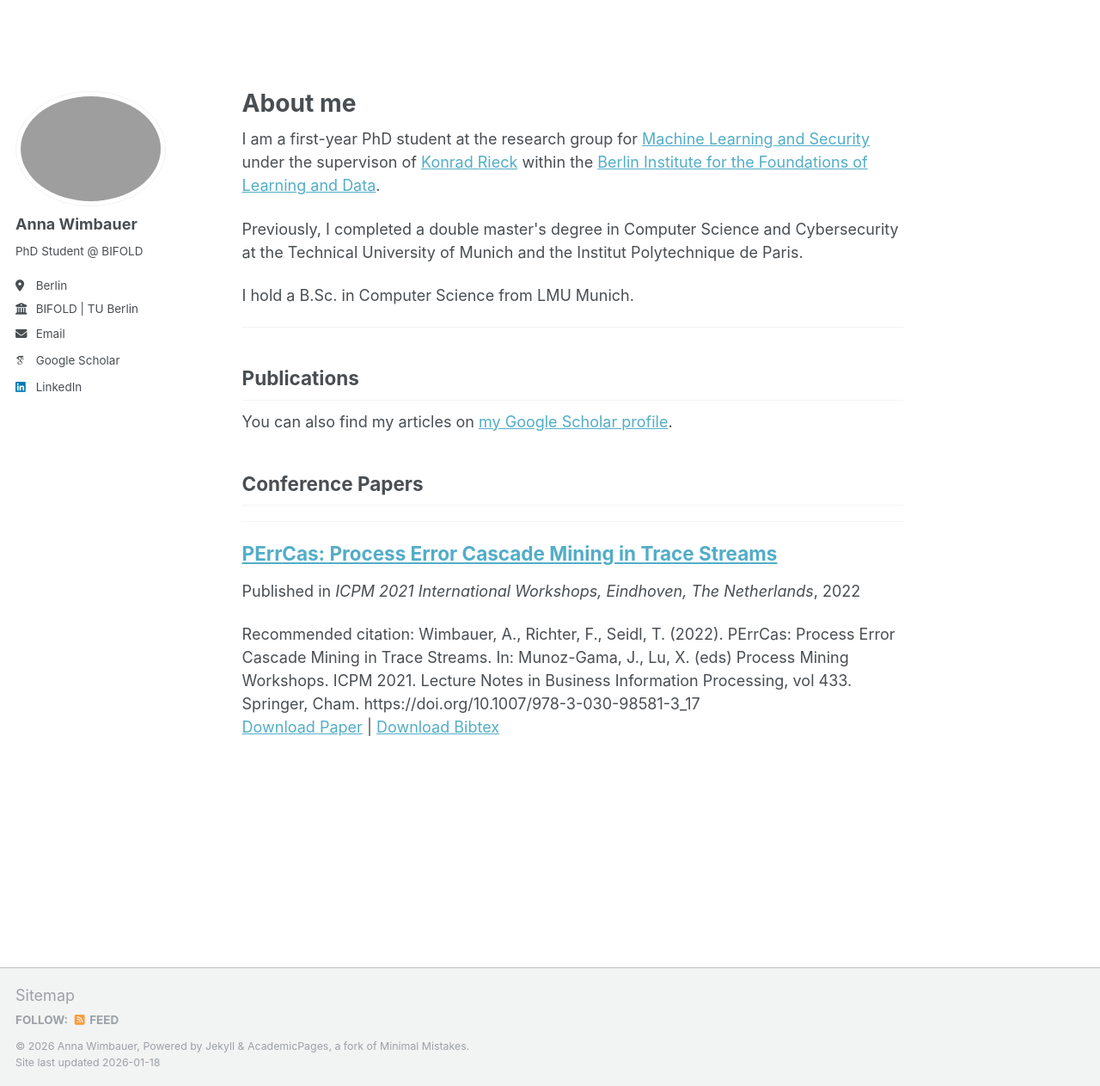
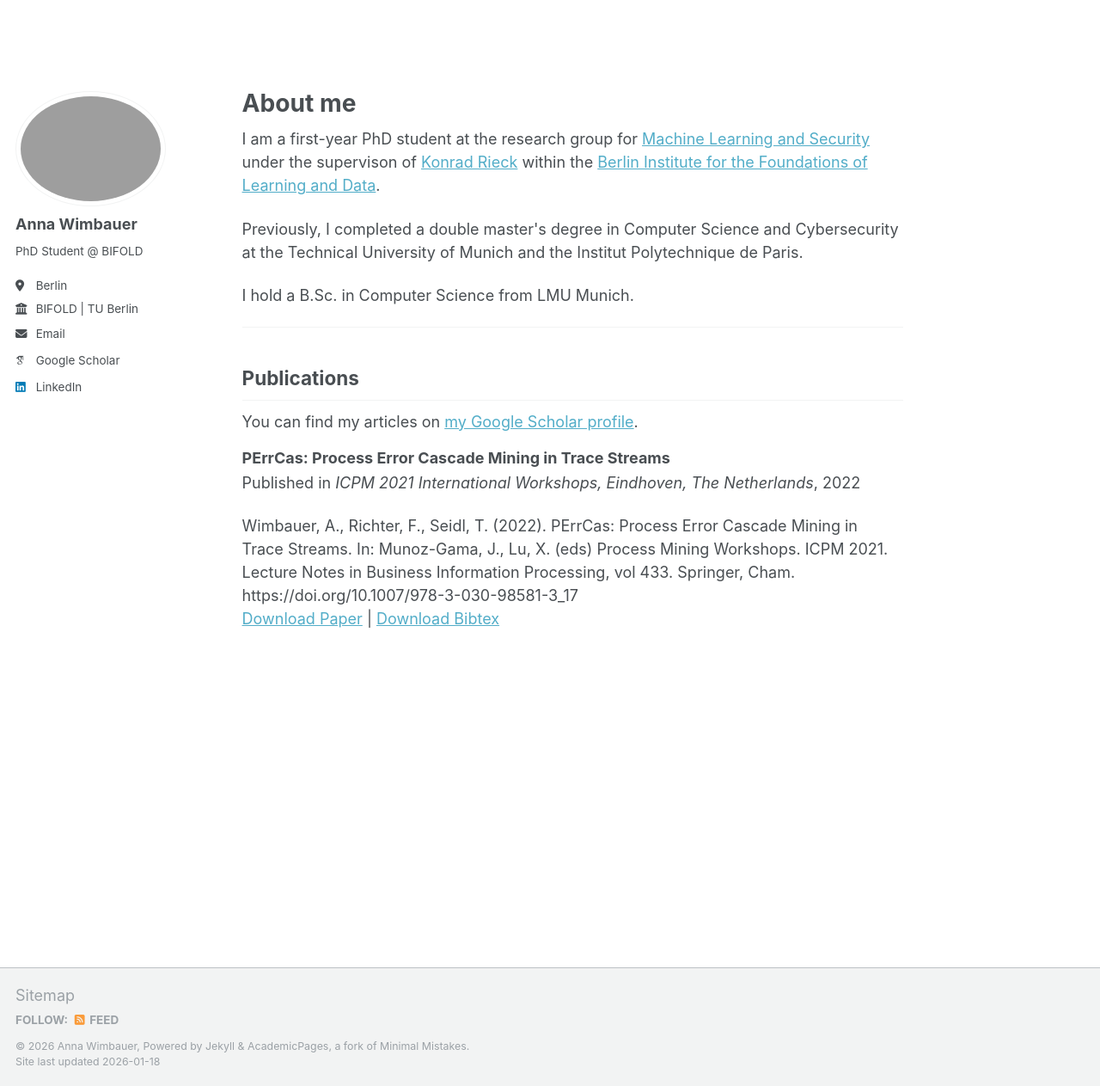
Before and after one commit to annawimbauer/annawimbauer.github.io, a Jekyll site: the page built from _pages/about.html, in a window 1280 px wide and 1263 px high. Shown: the whole window at 86% size. Built offline with Jekyll 4.4.1, drawn with Linux system fonts in a browser that asks for light colours; some web fonts are replaced; a script that is not in the unit is left out.

Commit message:
make publications display nicer

```diff
--- a/_includes/archive-single.html
+++ b/_includes/archive-single.html
@@ -26,6 +26,9 @@
       </div>
     {% endif %}
 
+    {% if post.collection == 'publications' %}
+      <h3 class="archive__item-title" itemprop="headline">{{ title }}</h3>
+    {% else %}
       <h2 class="archive__item-title" itemprop="headline">
         {% if post.link %}
           <a href="{{ post.link }}">{{ title }}</a> <a href="{{ base_path }}{{ post.url }}" rel="permalink"><i class="fa fa-link" aria-hidden="true" title="permalink"></i><span class="sr-only">Permalink</span></a>
@@ -33,6 +36,7 @@
           <a href="{{ base_path }}{{ post.url }}" rel="permalink">{{ title }}</a>
         {% endif %}
       </h2>
+    {% endif %}
 
     {% if post.read_time %}
       <p class="page__meta"><i class="fa fa-clock" aria-hidden="true"></i> {% include read-time.html %}</p>
@@ -55,21 +59,21 @@
     {% endunless %}
 
     {% if post.citation and post.paperurl and post.slidesurl and post.bibtexurl %}
-      <p>Recommended citation: {{ post.citation }}<br /><a href="{{ post.paperurl }}">Download Paper</a> | <a href="{{ post.slidesurl }}">Download Slides</a> | <a href="{{ post.bibtexurl }}">Download Bibtex</a></p>
+      <p>{{ post.citation }}<br /><a href="{{ post.paperurl }}">Download Paper</a> | <a href="{{ post.slidesurl }}">Download Slides</a> | <a href="{{ post.bibtexurl }}">Download Bibtex</a></p>
     {% elsif post.citation and post.paperurl and post.slidesurl %}
-      <p>Recommended citation: {{ post.citation }}<br /><a href="{{ post.paperurl }}">Download Paper</a> | <a href="{{ post.slidesurl }}">Download Slides</a></p>
+      <p>{{ post.citation }}<br /><a href="{{ post.paperurl }}">Download Paper</a> | <a href="{{ post.slidesurl }}">Download Slides</a></p>
     {% elsif post.citation and post.paperurl and post.bibtexurl %}
-      <p>Recommended citation: {{ post.citation }}<br /><a href="{{ post.paperurl }}">Download Paper</a> | <a href="{{ post.bibtexurl }}">Download Bibtex</a></p>
+      <p>{{ post.citation }}<br /><a href="{{ post.paperurl }}">Download Paper</a> | <a href="{{ post.bibtexurl }}">Download Bibtex</a></p>
     {% elsif post.citation and post.paperurl %}
-      <p>Recommended citation: {{ post.citation }}<br /><a href="{{ post.paperurl }}">Download Paper</a></p>
+      <p>{{ post.citation }}<br /><a href="{{ post.paperurl }}">Download Paper</a></p>
     {% elsif post.citation and post.slidesurl and post.bibtexurl %}
-      <p>Recommended citation: {{ post.citation }}<br /><a href="{{ post.slidesurl }}">Download Slides</a> | <a href="{{ post.bibtexurl}}">Download Bibtex</a></p>
+      <p>{{ post.citation }}<br /><a href="{{ post.slidesurl }}">Download Slides</a> | <a href="{{ post.bibtexurl}}">Download Bibtex</a></p>
     {% elsif post.citation and post.slidesurl %}
-      <p>Recommended citation: {{ post.citation }}<br /><a href="{{ post.slidesurl }}">Download Slides</a></p>
+      <p>{{ post.citation }}<br /><a href="{{ post.slidesurl }}">Download Slides</a></p>
     {% elsif post.citation and post.bibtexurl %}
-      <p>Recommended citation: {{ post.citation }}<br /><a href="{{ post.bibtexurl }}">Download Bibtex</a></p>
+      <p>{{ post.citation }}<br /><a href="{{ post.bibtexurl }}">Download Bibtex</a></p>
     {% elsif post.citation %}
-      <p>Recommended citation: {{ post.citation }}</p>
+      <p>{{ post.citation }}</p>
     {% elsif post.paperurl and post.bibtexurl %}
       <p><a href=" {{ post.paperurl }} ">Download Paper</a> | <a href="{{ post.bibtexurl }}">Download Bibtex</a></p>
     {% elsif post.paperurl %}
--- a/_pages/about.html
+++ b/_pages/about.html
@@ -16,7 +16,7 @@ redirect_from:
 <h2>Publications</h2>
 
 {% if site.author.googlescholar %}
-  <div class="wordwrap">You can also find my articles on <a href="{{site.author.googlescholar}}">my Google Scholar profile</a>.</div>
+  <div class="wordwrap">You can find my articles on <a href="{{site.author.googlescholar}}">my Google Scholar profile</a>.</div>
 {% endif %}
 
 {% include base_path %}
@@ -32,7 +32,6 @@ redirect_from:
       {% endif %}
     {% endfor %}
     {% if has_publications %}
-      <h2>{{ category[1].title }}</h2><hr />
       {% for post in site.publications reversed %}
         {% if post.category == category[0] %}
           {% include archive-single.html %}
```
Lines whose indentation alone changed are shown as unchanged.
